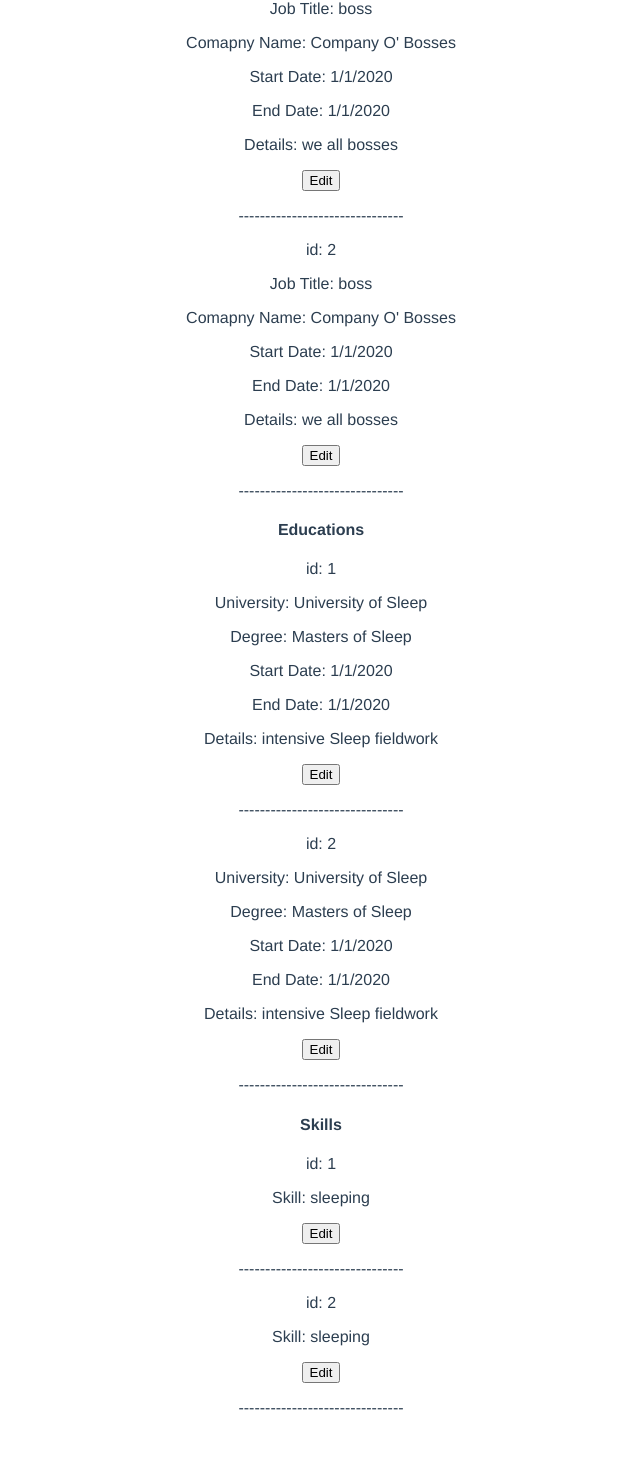
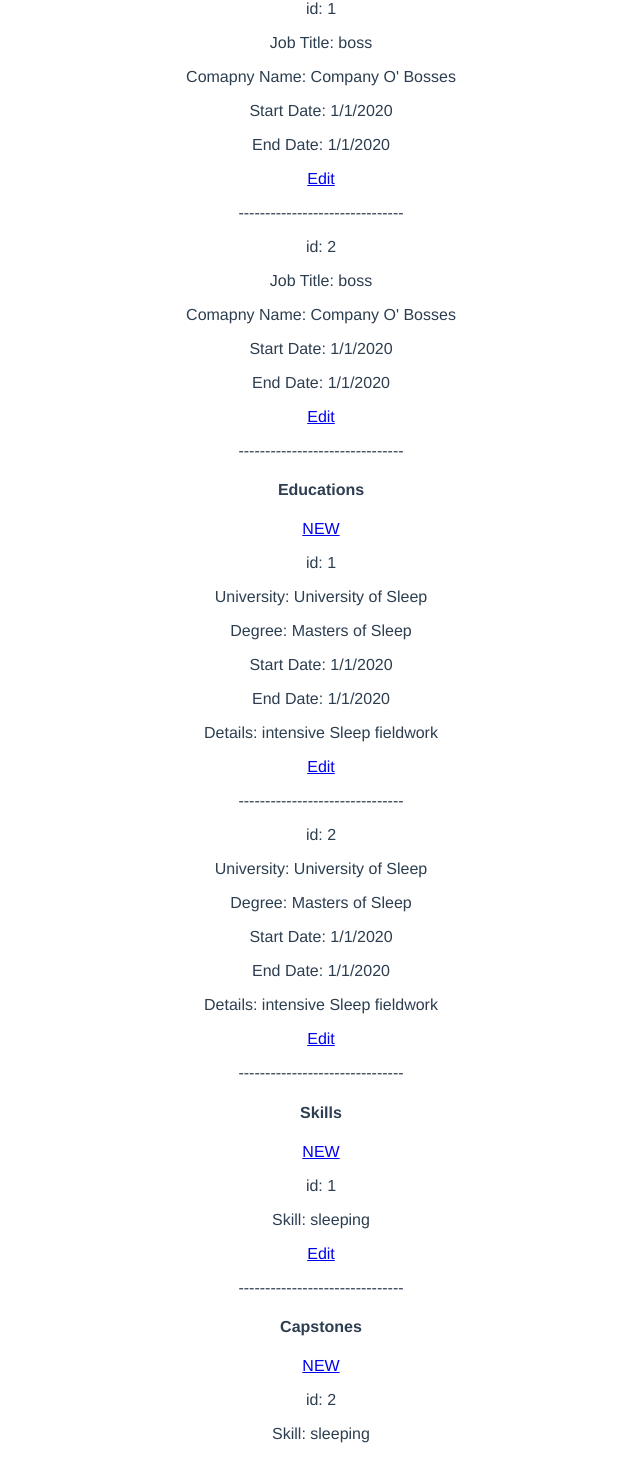
Before and after one commit to loops-i-did-it-again/student-portal-resume-app, a Vue app: page /students/1 in a window 1280 px wide. Shown: the part 1054-2513 px from the top of the page, without its empty margins (319-959 px from the left). Before the commit the page ends 2487 px from the top, so only its background shows below. Built offline with nearby package versions, Linux system fonts and the light colour scheme.

Commit message:
Removes modals and adds capstone data

```diff
--- a/src/views/StudentsShow.vue
+++ b/src/views/StudentsShow.vue
@@ -26,18 +26,19 @@
     <!-- Experience Model Data -->
     <div>
       <h4>Experiences</h4>
+      <router-link :to="`/experiences/new`">NEW</router-link>
       <div v-for="experience in experiences">
         <p>id: {{ experience.id }}</p>
         <p>Job Title: {{ experience.jobTitle }}</p>
         <p>Comapny Name: {{ experience.companyName }}</p>
         <p>Start Date: {{ experience.startDate }}</p>
         <p>End Date: {{ experience.endDate }}</p>
-        <p>Details: {{ experience.details }}</p>
-        <button v-on:click="showExperience(experience)">Edit</button>
-        <!-- <router-link :to="`/experiences/${experience.id}`">Edit</router-link> -->
+        <!-- <p>Details: {{ experience.details }}</p>
+        <button v-on:click="showExperience(experience)">Edit</button> -->
+        <router-link :to="`/experiences/${experience.id}`">Edit</router-link>
         <p>-------------------------------</p>
 
-        <dialog id="experience-details">
+        <!-- <dialog id="experience-details">
           <form method="dialog">
             <h2>Experience Info</h2>
             <p>
@@ -61,13 +62,14 @@
             </button>
             <button>Close</button>
           </form>
-        </dialog>
+        </dialog> -->
       </div>
     </div>
 
     <!-- Education Model Data -->
     <div>
       <h4>Educations</h4>
+      <router-link :to="`/educations/new`">NEW</router-link>
       <div v-for="education in educations">
         <p>id: {{ education.id }}</p>
         <p>University: {{ education.university }}</p>
@@ -75,9 +77,10 @@
         <p>Start Date: {{ education.startDate }}</p>
         <p>End Date: {{ education.endDate }}</p>
         <p>Details: {{ education.details }}</p>
-        <button v-on:click="showEducation(education)">Edit</button>
+        <!-- <button v-on:click="showEducation(education)">Edit</button> -->
+        <router-link :to="`/educations/${education.id}`">Edit</router-link>
 
-        <dialog id="education-details">
+        <!-- <dialog id="education-details">
           <form method="dialog">
             <h2>Education Info</h2>
             <p>
@@ -101,7 +104,7 @@
             </button>
             <button>Close</button>
           </form>
-        </dialog>
+        </dialog> -->
 
         <p>-------------------------------</p>
       </div>
@@ -110,12 +113,14 @@
     <!-- Skill Model Info -->
     <div>
       <h4>Skills</h4>
+      <router-link :to="`/skills/new`">NEW</router-link>
       <div v-for="skill in skills">
         <p>id: {{ skill.id }}</p>
         <p>Skill: {{ skill.name }}</p>
-        <button v-on:click="showSkill(skill)">Edit</button>
+        <!-- <button v-on:click="showSkill(skill)">Edit</button> -->
+        <router-link :to="`/skills/${skills.id}`">Edit</router-link>
 
-        <dialog id="skill-details">
+        <!-- <dialog id="skill-details">
           <form method="dialog">
             <h2>Skill</h2>
             <p>Name: <input type="text" v-model="skill.name" /></p>
@@ -124,9 +129,21 @@
             </button>
             <button>Close</button>
           </form>
-        </dialog>
+        </dialog> -->
 
         <p>-------------------------------</p>
+
+        <div>
+          <h4>Capstones</h4>
+          <router-link :to="`/capstones/new`">NEW</router-link>
+          <div v-for="capstone in capstones">
+            <p>Name: {{ capstone.name }}</p>
+            <p>Description: {{ capstone.discription }}</p>
+            <p>Captsone Url: {{ capstone.capstone_url }}</p>
+            <p>Screenshot Url: {{ capstone.screenshot_url }}</p>
+            <router-link :to="`/capstones/${capstone.id}`">Edit</router-link>
+          </div>
+        </div>
       </div>
     </div>
   </div>
@@ -215,33 +232,34 @@ export default {
           name: "sleeping",
         },
       ],
+      capstones: [],
     };
   },
-  methods: {
-    // Experience Methods
-    showExperience: function(experience) {
-      this.currentExperience = experience;
-      document.querySelector("#experience-details").showModal();
-    },
-    updateExperience: function(experience) {
-      return console.log(experience);
-    },
-    // Education Methods
-    showEducation: function(education) {
-      this.currentEducation = education;
-      document.querySelector("#education-details").showModal();
-    },
-    updateEducation: function(education) {
-      return console.log(education);
-    },
-    // Skill Methods
-    showSkill: function(skill) {
-      this.currentEducation = skill;
-      document.querySelector("#skill-details").showModal();
-    },
-    updateSkill: function(skill) {
-      return console.log(skill);
-    },
-  },
+  // methods: {
+  //   // Experience Methods
+  //   showExperience: function(experience) {
+  //     this.currentExperience = experience;
+  //     document.querySelector("#experience-details").showModal();
+  //   },
+  //   updateExperience: function(experience) {
+  //     return console.log(experience);
+  //   },
+  //   // Education Methods
+  //   showEducation: function(education) {
+  //     this.currentEducation = education;
+  //     document.querySelector("#education-details").showModal();
+  //   },
+  //   updateEducation: function(education) {
+  //     return console.log(education);
+  //   },
+  //   // Skill Methods
+  //   showSkill: function(skill) {
+  //     this.currentEducation = skill;
+  //     document.querySelector("#skill-details").showModal();
+  //   },
+  //   updateSkill: function(skill) {
+  //     return console.log(skill);
+  //   },
+  // },
 };
 </script>
```
